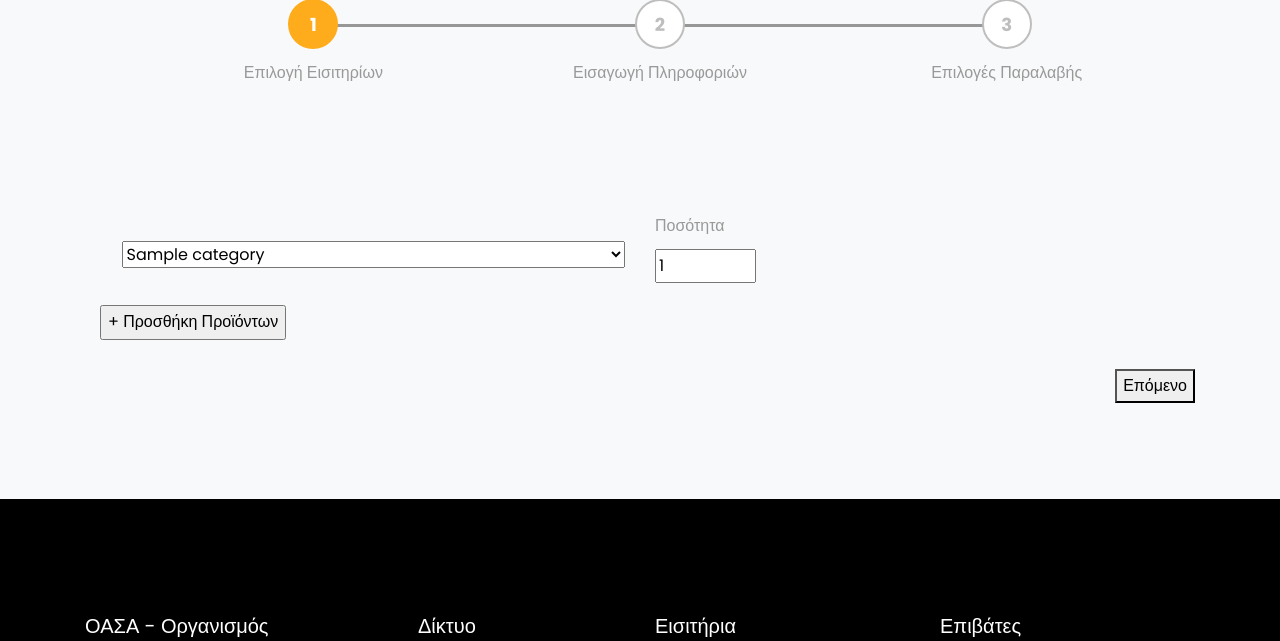
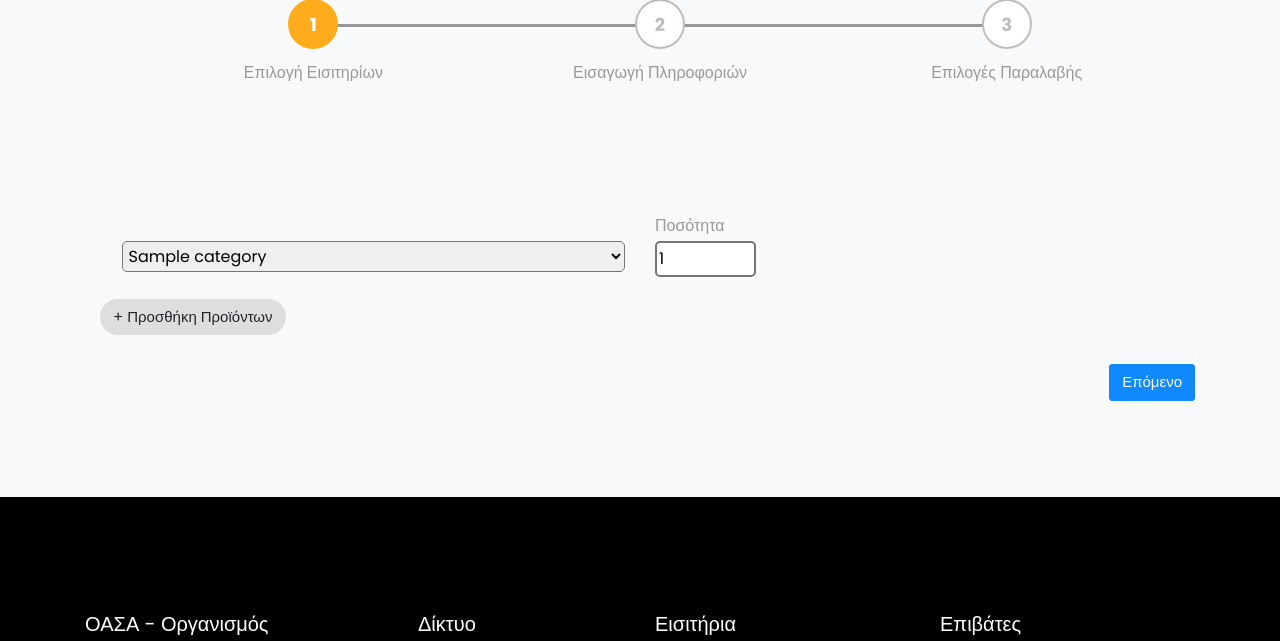
Before and after one commit to VasilisPoul/OASA-website-refactoring, a PHP site: page /tickets/buy_ticket.php in a window 1280 px wide. Shown: the part 341-982 px from the top of the page. Run offline with PHP 8.4, Linux system fonts and the light colour scheme; tables that the repository leaves empty hold one stand-in row (values such as "Sample post"); some libraries are stand-ins or nearby versions; some web fonts are replaced.

Commit message:
Prettier buy ticket

```diff
--- a/oasa/css/additional.css
+++ b/oasa/css/additional.css
@@ -97,6 +97,10 @@
 	margin: 20px;
 }
 
+.btn.btn-round {
+	border-radius: 25px;
+}
+
 /* Progress Bar */
 
 .progressbar {
@@ -156,6 +160,8 @@
 	color: white
 }
 
+/************/
+
 .step-screen {
   display: none;
 }
@@ -169,3 +175,14 @@
 	color: red;
 	font-size: 20px;
 }
+
+.buy-input {
+	border-radius: 5px;
+	box-shadow: none;
+	border-style: solid;
+	padding: 2px;
+}
+
+.buy-input:focus {
+	border-color: #bebebe;
+}
--- a/oasa/tickets/buy_ticket.php
+++ b/oasa/tickets/buy_ticket.php
@@ -150,7 +150,7 @@
               <div class="row ticket-row">
                 <div class="col-md-6">
                   <br />
-                  <select style="width: 100%; text-overflow: ellipsis;">
+                  <select class="buy-input" style="width: 100%; text-overflow: ellipsis;">
                     <?php foreach($ticket_names as $ticket) {
                       echo  "<option value='$ticket[0]' title='$ticket[1]'>$ticket[1]</option>";
                     } ?>
@@ -159,12 +159,12 @@
                 <div class="col-md-3">
                   <div class="row">
                     <div class="col-md-6">
-                      <label>Ποσότητα</label>
+                      <label class="mb-0">Ποσότητα</label>
                     </div>
                   </div>
                   <div class="row">
                     <div class="col-md-6">
-                      <input type="number" min="1" max="100" value="1">
+                      <input type="number" class="buy-input" min="1" max="100" value="1">
                     </div>
                   </div>
                 </div>
@@ -173,7 +173,7 @@
                   <button type="button" class="remove-row" onclick="removeTicket(this)" style="display:none"><i class="fa fa-times"></i></button>
                 </div>
               </div>
-              <input type="button" class="add-product" id="add-ticket" value="+ Προσθήκη Προϊόντων" onclick="addTicket()">
+              <input type="button" class="btn btn-grey btn-round add-product" id="add-ticket" value="+ Προσθήκη Προϊόντων" onclick="addTicket()">
             </div>
           </div>
 
@@ -195,7 +195,7 @@
                 $email = $_SESSION['email'];
               }
              ?>
-            <input type="text" placeholder="E-mail" value="<?php echo $email; ?>" required>
+            <input type="text" class="buy-input" placeholder="E-mail" value="<?php echo $email; ?>" required>
           </div>
 
           <div class="step-screen">
@@ -261,8 +261,8 @@
 
           <div style="overflow:auto;">
             <div style="float:right;">
-              <button type="button" id="prevBtn" onclick="nextPrev(-1)">Προηγούμενο</button>
-              <button type="button" id="nextBtn" onclick="nextPrev(1)">Επόμενο</button>
+              <button type="button" class="btn btn-grey" id="prevBtn" onclick="nextPrev(-1)">Προηγούμενο</button>
+              <button type="button" class="btn btn-primary" id="nextBtn" onclick="nextPrev(1)">Επόμενο</button>
             </div>
           </div>
 
```
